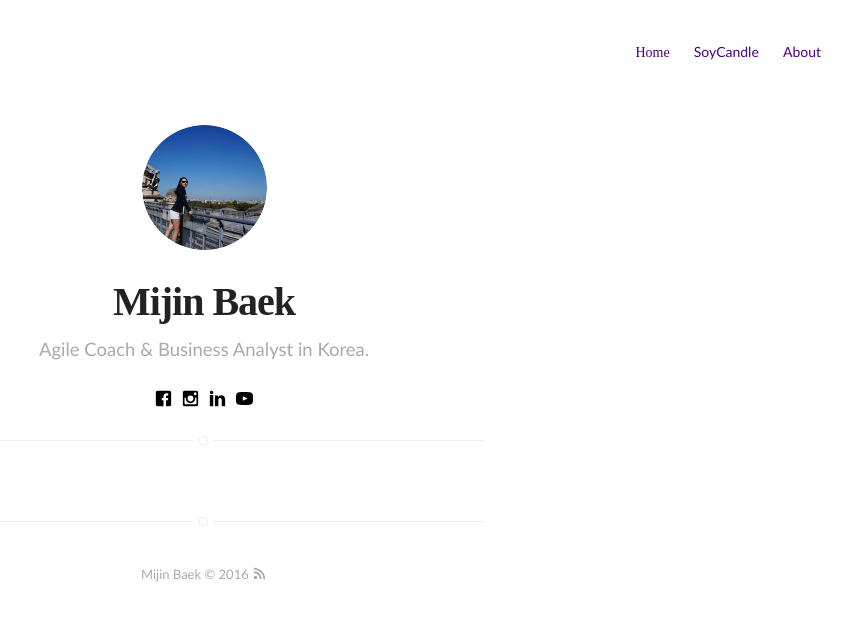
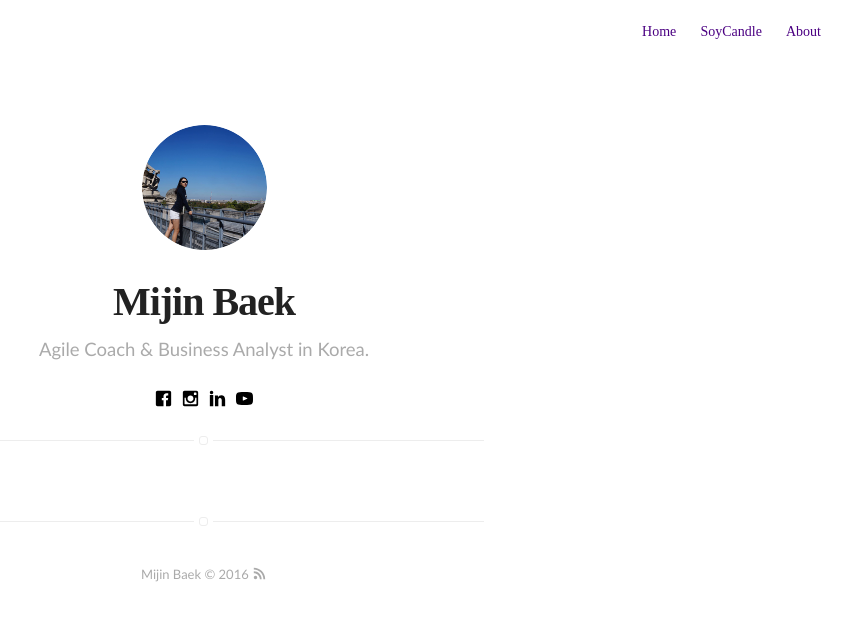
Before and after one commit to midaeng/maintest, a Jekyll site: the page built from blog.html, in a window 1280 px wide. Shown: the top 621 px of the page, without its empty margins (436-1280 px from the left). Built offline with Jekyll 4.4.1, drawn with Linux system fonts in a browser that asks for light colours; some web fonts are replaced.

Commit message:
Init maintest

```diff
--- a/_includes/main.css
+++ b/_includes/main.css
@@ -327,7 +327,6 @@ h3 {
   font-size: 2rem;
 }
 h4 {
-  font-family: "UnskinnyBop-Regular";
   font-size: 1.6rem;
 }
 a {
@@ -625,6 +624,7 @@ pre {
 }
 .nav ul li a {
   display: inline-block;
+  font-family: "UnskinnyBop-Regular";
   font-weight: 300;
   font-size: 1.4rem;
   padding: 20px 10px;
--- a/_includes/nav.html
+++ b/_includes/nav.html
@@ -1,6 +1,6 @@
 <nav class="{% if page.title == "Home" %}home__header-nav{% else %}nav{% endif %}">
     <ul>
-        {% if page.title != "Home" %}<li><h4><a href="{{ site.url }}/">Home</a></h4></li>{% endif %}
+        {% if page.title != "Home" %}<li><a href="{{ site.url }}/">Home</a></li>{% endif %}
         {% if page.title != "Blog" %}<li><a href="{{ site.testurl }}/articles">Articles</a></li>{% endif %}
         {% if page.title != "Soy" %}<li><a href="{{ site.testurl }}/soycandle">SoyCandle</a></li>{% endif %}
         <!-- {% if page.title == "Home" %}<li><a href="http://github.com/{{ site.github }}" target="_blank">Github</a></li>{% endif %} -->
--- a/assets/styles/main.css
+++ b/assets/styles/main.css
@@ -315,7 +315,6 @@ h3 {
   font-size: 2rem;
 }
 h4 {
-  font-family: "UnskinnyBop-Regular";
   font-size: 1.6rem;
 }
 a {
@@ -613,6 +612,7 @@ pre {
 }
 .nav ul li a {
   display: inline-block;
+  font-family: "UnskinnyBop-Regular";
   font-weight: 300;
   font-size: 1.4rem;
   padding: 20px 10px;
```
